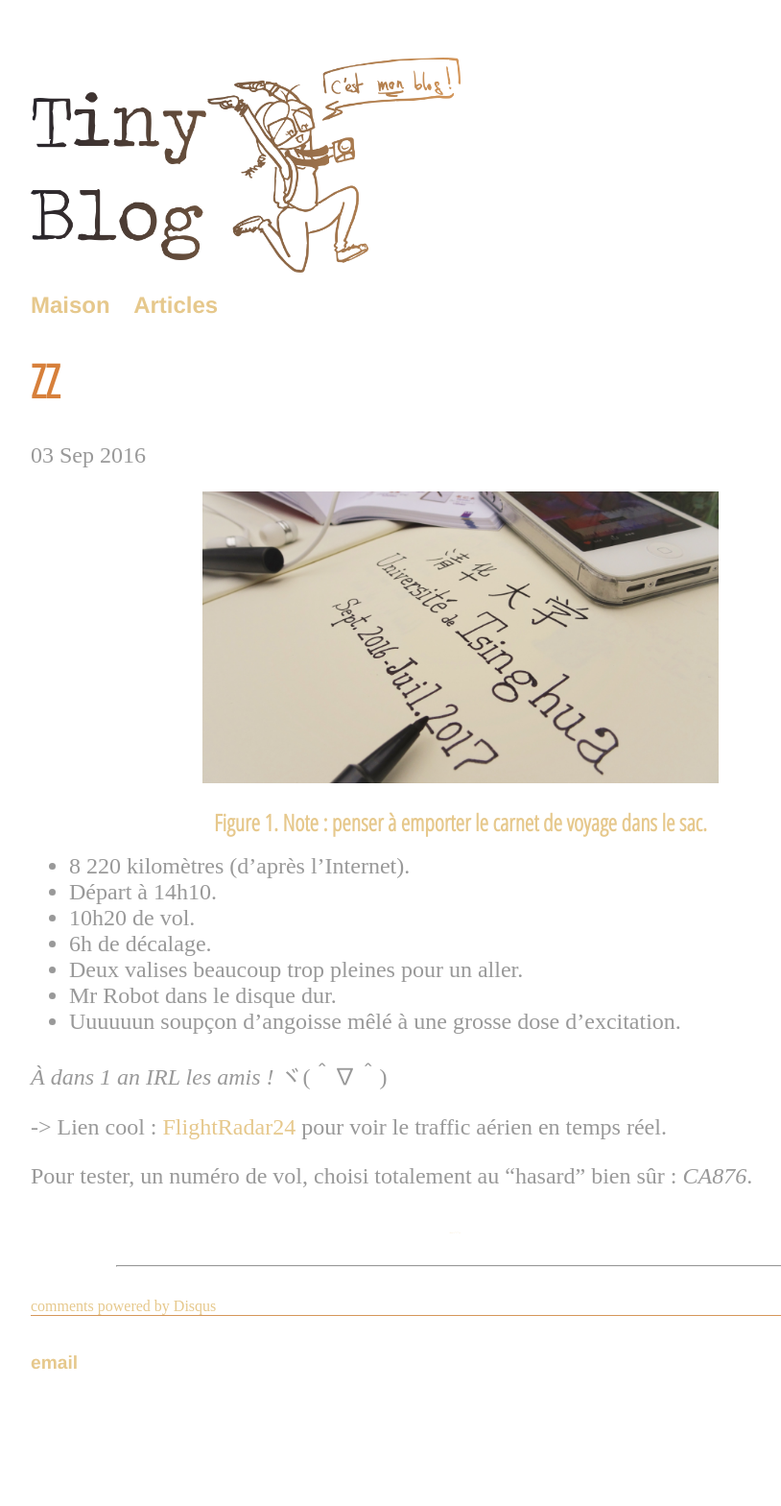
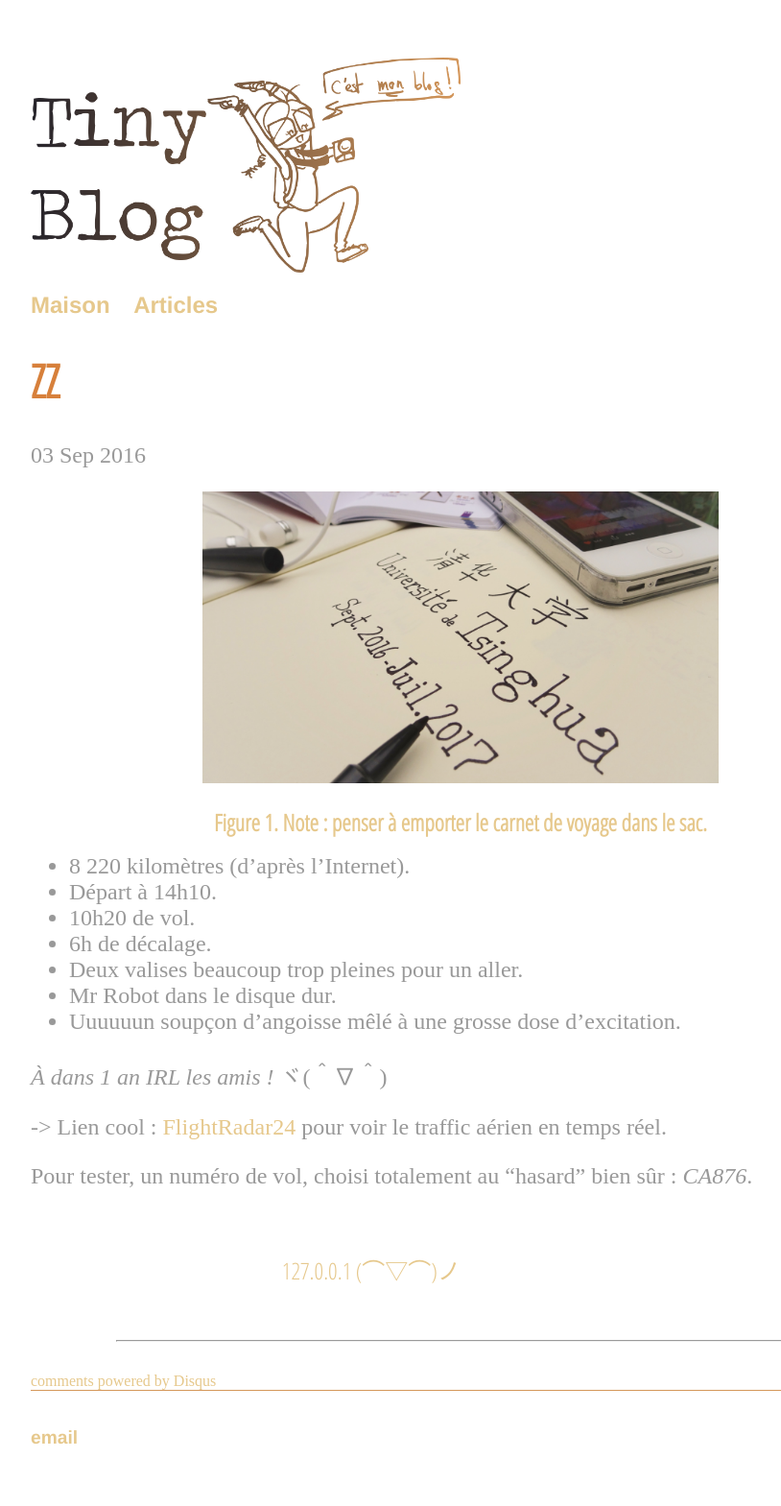
Before and after one commit to GreatDino/tiny-blog, a Jekyll site: the page built from _posts/2016-09-03-ZZ.md, in a window 1280 px wide. Shown: the whole page at 96% size, without its empty margins (160-974 px from the left). Built offline with Jekyll 4.4.1, drawn with Linux system fonts in a browser that asks for light colours; comment, search, counter and statistics services are not loaded; before the commit the page ends 1491 px from its top, so only the background shows below that.

Commit message:
[fix] haha, just css bug. Never mix up em and pm

```diff
--- a/stylesheets/main.css
+++ b/stylesheets/main.css
@@ -123,7 +123,7 @@
 
 .PageNavigation {
     font-family:'openSansCondensed', 'Helvetica', 'Arial', 'Sans-Serif';
-    font-size: 1.5px;
+    font-size: 1.5em;
     display: block;
     width: auto;
     overflow: hidden;
```
